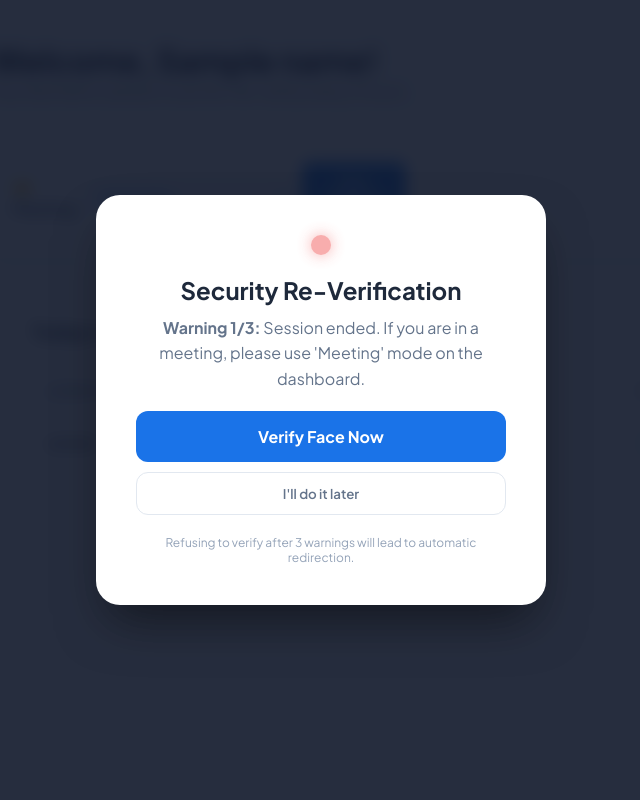
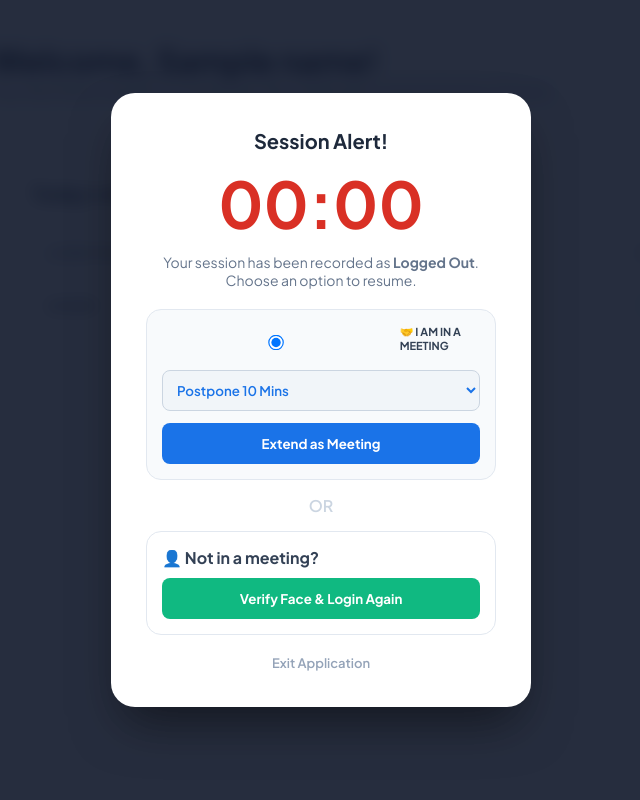
Before and after one commit to vtabsquare/Biometric-Attendance-System, a Flask app: template templates/employee_dashboard.html in a window 1280 px wide. Shown: the whole page, without its empty margins (319-959 px from the left). Run offline with Flask 3, Linux system fonts and the light colour scheme; the template is opened without the code that fills it: most values are stand-ins (such as "Sample title", 1, 10 or a date in 2020).

Commit message:
Added security popup, OS notifications, and meeting-to-meeting logic

```diff
--- a/app.py
+++ b/app.py
@@ -97,7 +97,7 @@ def login():
             if check_password_hash(user_data[4], password):
                 session.clear()
                 session.permanent = True
-                app.permanent_session_lifetime = timedelta(hours=2)
+                app.permanent_session_lifetime = timedelta(minutes=2)
                 session.update({
                     'user_row': cell.row,
                     'first_name': user_data[0],
@@ -162,17 +162,13 @@ def verify_face():
 def process_verification():
     data = request.get_json()
     row_id, mode = session.get('user_row'), data.get('mode')
-
-    # NEW FORMAT: "District, Country | GoogleMapsURL"
     loc_text = data.get('detailed_location', 'Unknown')
     map_link = data.get('location', '#')
-    full_loc_string = f"{loc_text} | {map_link}" # Using Pipe '|' for easy splitting
+    full_loc_string = f"{loc_text} | {map_link}"
 
     try:
         user_sheet, attn_sheet = get_sheets()
         user_data = user_sheet.row_values(row_id)
-
-        # --- FACE RECOGNITION ---
         stored_enc = np.array(json.loads(user_data[6]))
         img_data = base64.b64decode(data['image'].split(',')[1])
         img = cv2.imdecode(np.frombuffer(img_data, np.uint8), cv2.IMREAD_COLOR)
@@ -184,23 +180,19 @@ def process_verification():
             now = datetime.now(IST)
             today, cur_time = now.strftime("%Y-%m-%d"), now.strftime("%H:%M:%S")
 
-            # Find the active session row
             records = attn_sheet.get_all_records()
             open_row = next((i for i, r in enumerate(records, 2) if r['First Name'] == user_data[0] and r['Date'] == today and not r.get('Logout Time')), None)
 
-            # --- LOGOUT / END MEETING LOGIC ---
             if open_row:
-                attn_sheet.update_cell(open_row, 5, cur_time)      # Col E: Logout Time
-                attn_sheet.update_cell(open_row, 6, "Present")     # Col F: Status
-                attn_sheet.update_cell(open_row, 8, full_loc_string)# Col H: Logout Location
+                attn_sheet.update_cell(open_row, 5, cur_time)
+                attn_sheet.update_cell(open_row, 6, "Present")
+                attn_sheet.update_cell(open_row, 8, full_loc_string)
 
                 if mode == 'logout' or mode != 'login':
                     session.clear()
                     return jsonify({"success": True, "redirect": "/"})
 
-            # --- FRESH LOGIN LOGIC ---
             if mode == 'login':
-                # Saving 8 columns to match your new Attendance sheet
                 attn_sheet.append_row([user_data[0], user_data[1], today, cur_time, "", "Present", full_loc_string, ""])
 
             session.update({'verified': True, 'last_auth': time.time()})
@@ -211,27 +203,54 @@ def process_verification():
         print(f"Error: {e}")
         return jsonify({"success": False, "message": "Server Error"})
 
-# --- MEETING MODE ---
+# --- NEW: AUTO-LOGOUT RECORDING ROUTE ---
+@app.route('/auto_logout_record', methods=['POST'])
+def auto_logout_record():
+    if 'user_row' not in session: return jsonify({"success": False})
+    try:
+        _, attn_sheet = get_sheets()
+        IST = pytz.timezone('Asia/Kolkata')
+        now = datetime.now(IST)
+        today, cur_time = now.strftime("%Y-%m-%d"), now.strftime("%H:%M:%S")
+        records = attn_sheet.get_all_records()
+        for i, r in enumerate(records, start=2):
+            if r['First Name'] == session.get('first_name') and r['Date'] == today and not r.get('Logout Time'):
+                attn_sheet.update_cell(i, 5, cur_time)
+                attn_sheet.update_cell(i, 6, "Logged Out (Timeout)")
+                break
+        return jsonify({"success": True})
+    except:
+        return jsonify({"success": False})
 
+# --- UPDATED: MEETING MODE (BETWEEN TO BETWEEN) ---
 @app.route('/start_meeting', methods=['POST'])
 def start_meeting():
     if 'user_row' not in session: return jsonify({"success": False})
     data = request.get_json()
     duration = int(data.get('duration', 10))
     try:
-        _, attn_sheet = get_sheets()
+        user_sheet, attn_sheet = get_sheets()
+        user_data = user_sheet.row_values(session.get('user_row'))
         IST = pytz.timezone('Asia/Kolkata')
-        today = datetime.now(IST).strftime("%Y-%m-%d")
+        now = datetime.now(IST)
+        today, start_time = now.strftime("%Y-%m-%d"), now.strftime("%H:%M:%S")
+        end_time = (now + timedelta(minutes=duration)).strftime("%H:%M:%S")
+
+        # 1. Close current work row if open
         records = attn_sheet.get_all_records()
         for i, r in enumerate(records, start=2):
-            if r['First Name'] == session.get('first_name') and r['Date'] == today and not r.get('Logout Time'):
-                attn_sheet.update_cell(i, 6, "In Meeting")
+            if r['First Name'] == user_data[0] and r['Date'] == today and not r.get('Logout Time'):
+                attn_sheet.update_cell(i, 5, start_time)
+                attn_sheet.update_cell(i, 6, "Transition to Meeting")
                 break
 
-        # EXTEND SERVER SESSION
+        # 2. Add New Meeting Row (Between to Between)
+        attn_sheet.append_row([user_data[0], user_data[1], today, start_time, end_time, "In Meeting", "Meeting Popup", "Meeting Popup"])
+
+        # 3. Update Session for the Dashboard
         session.permanent = True
-        new_lifetime = 7200 + (duration * 60)
-        app.permanent_session_lifetime = timedelta(seconds=new_lifetime)
+        app.permanent_session_lifetime = timedelta(seconds=(duration * 60))
+        session['last_auth'] = time.time()
         return jsonify({"success": True})
     except:
         return jsonify({"success": False})
@@ -249,7 +268,6 @@ def admin_dashboard():
     for i, u in enumerate(employees, start=2):
         if u.get('Role') == 'employee':
             u['row_id'] = i
-            u['is_registered'] = bool(u.get('Face Encoding'))
             u['logs'] = [row for row in attendance if row['First Name'] == u['First Name'] and row['Date'] == today]
             employee_list.append(u)
     return render_template('admin_dashboard.html', employees=employee_list)
@@ -258,9 +276,6 @@ def admin_dashboard():
 def employee_dashboard():
     if 'user_row' not in session or not session.get('verified'):
         return redirect(url_for('login'))
-    if time.time() - session.get('last_auth', 0) > 86400: # 24h hard limit
-        session.clear()
-        return redirect(url_for('login'))
     _, attn_sheet = get_sheets()
     today = datetime.now(pytz.timezone('Asia/Kolkata')).strftime("%Y-%m-%d")
     all_attendance = attn_sheet.get_all_records()
@@ -268,15 +283,7 @@ def employee_dashboard():
     my_logs.reverse()
     return render_template('employee_dashboard.html', name=session.get('first_name'), records=my_logs)
 
-@app.route('/check_session')
-def check_session():
-    elapsed = time.time() - session.get('last_auth', 0)
-    limit = app.permanent_session_lifetime.total_seconds()
-    if elapsed > limit:
-        return jsonify({"expired": True})
-    return jsonify({"expired": False, "remaining": limit - elapsed})
-
-# --- MANAGEMENT & CLEANUP ---
+# --- MANAGEMENT ---
 
 @app.route('/add_employee', methods=['POST'])
 def add_employee():
@@ -289,15 +296,8 @@ def add_employee():
         user_sheet.append_row([f, l, e, d, generate_password_hash(temp_pass), 'employee', '', '1'])
         user_row = user_sheet.find(e).row
         reg_link = f"https://biometric-attendance-system-tsca.onrender.com/register_face/{user_row}"
-        email_html = f"""
-        <div style="background-color: #121212; color: #ffffff; padding: 40px; font-family: sans-serif; border-radius: 10px;">
-            <h1 style="color: #4c8bf5; font-size: 28px;">Hello {f},</h1>
-            <p style="font-size: 18px;">Your workspace account is ready.</p>
-            <p><b>Temp Password:</b> {temp_pass}</p>
-            <a href="{reg_link}" style="display: inline-block; background-color: #4c8bf5; color: white; padding: 15px 30px; text-decoration: none; border-radius: 8px; font-weight: bold;">Register Face Now</a>
-        </div>
-        """
-        send_email_via_brevo(e, "Account Ready - Action Required", email_html)
+        email_html = f"<h1>Hello {f},</h1><p>Password: {temp_pass}</p><a href='{reg_link}'>Register Face</a>"
+        send_email_via_brevo(e, "Account Ready", email_html)
         flash(f"Employee {f} added!", "success")
     except Exception as err:
         flash(f"Error: {err}", "error")
@@ -311,11 +311,7 @@ def delete_employee(row_id):
         employee_data = user_sheet.row_values(row_id)
         first_name = employee_data[0]
         user_sheet.delete_rows(row_id)
-        attn_recs = attn_sheet.get_all_records()
-        for i in range(len(attn_recs) + 1, 1, -1):
-            if attn_sheet.cell(i, 1).value == first_name:
-                attn_sheet.delete_rows(i)
-        flash(f"Deleted {first_name} and logs.", "success")
+        flash(f"Deleted {first_name}.", "success")
     except:
         flash("Deletion error.", "error")
     return redirect(url_for('admin_dashboard'))
@@ -334,9 +330,6 @@ def update_password():
     flash("Success! Please login.", "success")
     return redirect(url_for('login'))
 
-@app.route('/forgot-password')
-def forgot_password(): return render_template('forgot_password.html')
-
 @app.route('/logout')
 def logout():
     session.clear()
--- a/templates/admin_dashboard.html
+++ b/templates/admin_dashboard.html
@@ -159,8 +159,11 @@
                         <td>
                             {% if emp.logs %}
                                 {% set latest = emp.logs[-1] %}
+                                {# UPDATED STATUS LOGIC TO HANDLE MEETINGS CORRECTLY #}
                                 {% if latest['Status'] == 'In Meeting' %}
                                     <span class="pill meeting">🤝 In Meeting</span>
+                                {% elif latest['Status'] == 'Transition to Meeting' %}
+                                    <span class="pill meeting" style="animation: none;">⌛ Switching...</span>
                                 {% elif latest['Logout Time'] %}
                                     <span class="pill completed">Logged Out</span>
                                 {% else %}
--- a/templates/employee_dashboard.html
+++ b/templates/employee_dashboard.html
@@ -3,7 +3,7 @@
 <head>
     <meta charset="UTF-8">
     <title>Employee Dashboard - FaceAuth</title>
-    <link rel="stylesheet" href="{{ url_for('static', filename='css/style.css', v='235') }}">
+    <link rel="stylesheet" href="{{ url_for('static', filename='css/style.css', v='236') }}">
     <style>
         :root { --primary: #1a73e8; --bg: #f8fafc; --sidebar: #ffffff; }
         body { display: flex; background: var(--bg); margin: 0; font-family: 'Inter', sans-serif; min-height: 100vh; }
@@ -15,41 +15,16 @@
         .main-content { margin-left: 270px; padding: 40px; width: calc(100% - 270px); }
         .timer-display { background: #eff6ff; color: #1a73e8; padding: 10px 25px; border-radius: 50px; font-weight: 700; font-size: 14px; border: 1px solid #dbeafe; min-width: 160px; text-align: center; }
 
-        .meeting-bar {
-            background: white; padding: 20px; border-radius: 15px; border: 1px solid #e2e8f0;
-            display: flex; align-items: center; gap: 15px; margin-bottom: 25px;
-            box-shadow: 0 4px 6px rgba(0,0,0,0.05);
-        }
-
+        /* SECURITY OVERLAY STYLES */
         #warningOverlay {
             display: none; position: fixed; top: 0; left: 0; width: 100%; height: 100%;
             background: rgba(15, 23, 42, 0.9); z-index: 9999; backdrop-filter: blur(8px);
             align-items: center; justify-content: center;
         }
         .warning-card {
-            background: white; padding: 40px; border-radius: 24px; text-align: center;
-            max-width: 450px; width: 90%; box-shadow: 0 25px 50px -12px rgba(0, 0, 0, 0.5);
+            background: white; padding: 35px; border-radius: 24px; text-align: center;
+            max-width: 420px; width: 90%; box-shadow: 0 25px 50px -12px rgba(0, 0, 0, 0.5);
         }
-        .flashing-light {
-            width: 20px; height: 20px; background: #ef4444; border-radius: 50%;
-            margin: 0 auto 20px; animation: blink 0.8s infinite;
-            box-shadow: 0 0 15px #ef4444;
-        }
-        @keyframes blink { 0% { opacity: 1; } 50% { opacity: 0.3; } 100% { opacity: 1; } }
-
-        .btn-verify-now {
-            background: #1a73e8; color: white; padding: 15px 30px; border-radius: 12px;
-            border: none; font-weight: 800; cursor: pointer; font-size: 16px; margin-top: 20px;
-            width: 100%; transition: 0.3s;
-        }
-        .btn-verify-now:hover { background: #1557b0; transform: scale(1.02); }
-
-        .btn-dismiss {
-            background: none; border: 1px solid #e2e8f0; padding: 12px; border-radius: 12px;
-            width: 100%; margin-top: 10px; font-weight: 600; color: #64748b; cursor: pointer;
-            transition: 0.2s;
-        }
-        .btn-dismiss:hover { background: #f8fafc; color: #1e293b; }
 
         .activity-card { background: white; border-radius: 24px; padding: 40px; border: 1px solid #edf2f7; box-shadow: 0 4px 20px rgba(0,0,0,0.02); }
         table { width: 100%; border-collapse: collapse; margin-top: 25px; }
@@ -64,14 +39,31 @@
 
     <div id="warningOverlay">
         <div class="warning-card">
-            <div class="flashing-light"></div>
-            <h2 style="color: #1e293b; margin-bottom: 10px;">Security Re-Verification</h2>
-            <p id="warningText" style="color: #64748b; line-height: 1.6;"></p>
+            <h3 style="margin-top:0; color:#1e293b; font-size: 20px;">Session Alert!</h3>
+            <h1 id="popupTimer" style="color: #d93025; font-size: 64px; margin: 10px 0; font-weight: 800;">00:00</h1>
+            <p style="color: #64748b; font-size: 14px; margin-bottom: 20px;">Your session has been recorded as <b>Logged Out</b>. Choose an option to resume.</p>
 
-            <button class="btn-verify-now" onclick="window.location.href='/verify-face'">Verify Face Now</button>
-            <button id="dismissBtn" class="btn-dismiss" onclick="dismissWarning()">I'll do it later</button>
+            <div style="text-align:left; margin-bottom:15px; background: #f8fafc; padding: 15px; border-radius: 15px; border: 1px solid #e2e8f0;">
+                <div style="display:flex; align-items:center; gap:10px; margin-bottom:10px;">
+                    <input type="radio" id="optMeeting" checked style="transform: scale(1.2);">
+                    <label for="optMeeting" style="font-weight:700; color: #334155;">🤝 I am in a Meeting</label>
+                </div>
+                <select id="popupDuration" style="width:100%; padding:10px; border-radius:8px; border:1px solid #cbd5e1; font-weight:600; color:#1a73e8; outline:none;">
+                    <option value="600">Postpone 10 Mins</option>
+                    <option value="1800">Postpone 30 Mins</option>
+                    <option value="3600">Postpone 1 Hour</option>
+                </select>
+                <button onclick="submitMeetingFromPopup()" style="width:100%; margin-top:12px; background:#1a73e8; color:white; border:none; padding:12px; border-radius:8px; font-weight:bold; cursor:pointer;">Extend as Meeting</button>
+            </div>
 
-            <p style="margin-top: 20px; font-size: 12px; color: #94a3b8;">Refusing to verify after 3 warnings will lead to automatic redirection.</p>
+            <div style="margin: 15px 0; color: #cbd5e1; font-weight: 600;">OR</div>
+
+            <div style="text-align:left; background: #ffffff; padding: 15px; border-radius: 15px; border: 1px solid #e2e8f0;">
+                <p style="margin:0 0 10px 0; font-weight:700; color:#334155;">👤 Not in a meeting?</p>
+                <button onclick="window.location.href='/verify-face?mode=login'" style="width:100%; background:#10b981; color:white; border:none; padding:12px; border-radius:8px; font-weight:bold; cursor:pointer;">Verify Face & Login Again</button>
+            </div>
+
+            <button onclick="window.location.href='/logout'" style="background:none; border:none; color:#94a3b8; margin-top:20px; cursor:pointer; font-weight:600; font-size:13px;">Exit Application</button>
         </div>
     </div>
 
@@ -85,30 +77,9 @@
         <div style="display:flex; justify-content:space-between; align-items:center; margin-bottom:40px;">
             <div>
                 <h1>Welcome, {{ name }}!</h1>
-                <p style="color:#64748b">Your biometric session is active. Re-verify every 2 hours.</p>
+                <p style="color:#64748b">Your biometric session is monitored. Re-verification required every 2 hours.</p>
             </div>
             <div class="timer-display">🕒 <span id="timer">Calculating...</span></div>
-        </div>
-
-        <div class="meeting-bar">
-            <div id="startMeetingUI" style="display: flex; align-items: center; gap: 10px;">
-                <span style="font-weight: 700; color: #475569;">🤝 Meeting</span>
-                <select id="meetingDuration" style="padding: 8px; border-radius: 8px; border: 1px solid #cbd5e1; font-weight: 600; color: #1a73e8;">
-                    <option value="600">Add 10 Mins</option>
-                    <option value="1200">Add 20 Mins</option>
-                    <option value="1800">Add 30 Mins</option>
-                    <option value="2400">Add 40 Mins</option>
-                    <option value="3000">Add 50 Mins</option>
-                    <option value="3600">Add 60 Mins</option>
-                </select>
-                <button onclick="meetingAction('start')" style="background: #1a73e8; color: white; border: none; padding: 10px 20px; border-radius: 8px; font-weight: 700; cursor: pointer;">Start Meeting Mode</button>
-            </div>
-
-            <div id="endMeetingUI" style="display: none; align-items: center; gap: 15px;">
-                <span style="color: #ef4444; font-weight: 800; animation: blink 1.5s infinite;">● STATUS: IN A MEETING</span>
-                <button onclick="meetingAction('end')" style="background: #ef4444; color: white; border: none; padding: 10px 20px; border-radius: 8px; font-weight: 700; cursor: pointer;">Meeting Ended (Verify Face)</button>
-            </div>
-            <p style="margin-left: auto; font-size: 12px; color: #94a3b8;">Extends timer & updates Admin Dashboard.</p>
         </div>
 
         <div class="activity-card">
@@ -142,34 +113,15 @@
 
     <script>
         const loginTime = {{ session.get('last_auth', 0) }};
-        const baseTime = 7200;
+        const baseTime = 120;
         let extraTime = 0;
+        let isWarningActive = false;
+        let originalTitle = document.title;
+        let flashInterval = null;
 
-        let warningCount = 0;
-        let isWarningActive = false;
-
-        async function meetingAction(type) {
-            if (type === 'start') {
-                const snoozeSeconds = parseInt(document.getElementById('meetingDuration').value);
-                const snoozeMinutes = snoozeSeconds / 60;
-
-                // Sending the specific duration (10-60) to the backend
-                const res = await fetch('/start_meeting', {
-                    method: 'POST',
-                    headers: { 'Content-Type': 'application/json' },
-                    body: JSON.stringify({ duration: snoozeMinutes })
-                });
-
-                if (res.ok) {
-                    extraTime += snoozeSeconds;
-                    document.getElementById('startMeetingUI').style.display = 'none';
-                    document.getElementById('endMeetingUI').style.display = 'flex';
-                    dismissWarning();
-                    alert(`Meeting Mode Active. Status updated. Timer extended by ${snoozeMinutes} mins.`);
-                }
-            } else {
-                window.location.href = "/verify-face";
-            }
+        // 1. Request Notification Permission
+        if (Notification.permission !== "granted") {
+            Notification.requestPermission();
         }
 
         function updatePersistentTimer() {
@@ -180,8 +132,11 @@
 
             if (secondsRemaining <= 0) {
                 display.textContent = "Session Expired";
+                document.getElementById('popupTimer').textContent = "00:00";
+
                 if (!isWarningActive) {
-                    showCustomWarning();
+                    isWarningActive = true;
+                    triggerSecurityAlert();
                 }
                 return;
             }
@@ -191,40 +146,48 @@
             display.textContent = `Next Scan: ${minutes < 10 ? "0"+minutes : minutes}:${seconds < 10 ? "0"+seconds : seconds}`;
         }
 
-        function showCustomWarning() {
-            isWarningActive = true;
-            warningCount++;
+        async function triggerSecurityAlert() {
+            // A. Tell Python to record auto-logout in Sheet
+            await fetch('/auto_logout_record', { method: 'POST' });
 
-            const overlay = document.getElementById('warningOverlay');
-            const text = document.getElementById('warningText');
-            const dismissBtn = document.getElementById('dismissBtn');
+            // B. Show Overlay
+            document.getElementById('warningOverlay').style.display = 'flex';
 
-            overlay.style.display = 'flex';
-
-            if (warningCount === 1) {
-                text.innerHTML = "<strong>Warning 1/3:</strong> Session ended. If you are in a meeting, please use 'Meeting' mode on the dashboard.";
-            } else if (warningCount === 2) {
-                text.innerHTML = "<strong>Warning 2/3:</strong> This is your second reminder. Please extend via Meeting Mode or verify your face.";
-            } else if (warningCount >= 3) {
-                dismissBtn.style.display = "none";
-                text.innerHTML = "<strong>Final Warning 3/3:</strong> Multiple reminders ignored. Redirecting to face verification now...";
-
-                setTimeout(() => {
-                    window.location.href = "/verify-face";
-                }, 3000);
-                return;
+            // C. Tab Flashing
+            if (!flashInterval) {
+                flashInterval = setInterval(() => {
+                    document.title = (document.title === originalTitle) ? "⚠️ ACTION REQUIRED" : originalTitle;
+                }, 1000);
             }
 
-            setTimeout(() => {
-                if (isWarningActive && window.location.pathname.includes('dashboard')) {
-                    showCustomWarning();
-                }
-            }, 60000);
+            // D. OS Notification
+            if (Notification.permission === "granted") {
+                const n = new Notification("FaceAuth: Session Alert", {
+                    body: "Session expired! Please extend via Meeting or Re-verify face.",
+                    requireInteraction: true
+                });
+                n.onclick = () => { window.focus(); clearInterval(flashInterval); document.title = originalTitle; };
+            }
         }
 
-        function dismissWarning() {
-            document.getElementById('warningOverlay').style.display = 'none';
-            isWarningActive = false;
+        async function submitMeetingFromPopup() {
+            const snoozeSeconds = parseInt(document.getElementById('popupDuration').value);
+            const snoozeMinutes = snoozeSeconds / 60;
+
+            const res = await fetch('/start_meeting', {
+                method: 'POST',
+                headers: { 'Content-Type': 'application/json' },
+                body: JSON.stringify({ duration: snoozeMinutes })
+            });
+
+            if (res.ok) {
+                extraTime += snoozeSeconds;
+                document.getElementById('warningOverlay').style.display = 'none';
+                isWarningActive = false;
+                clearInterval(flashInterval);
+                document.title = originalTitle;
+                alert(`Meeting Logged. Session extended by ${snoozeMinutes} mins.`);
+            }
         }
 
         setInterval(updatePersistentTimer, 1000);
```
